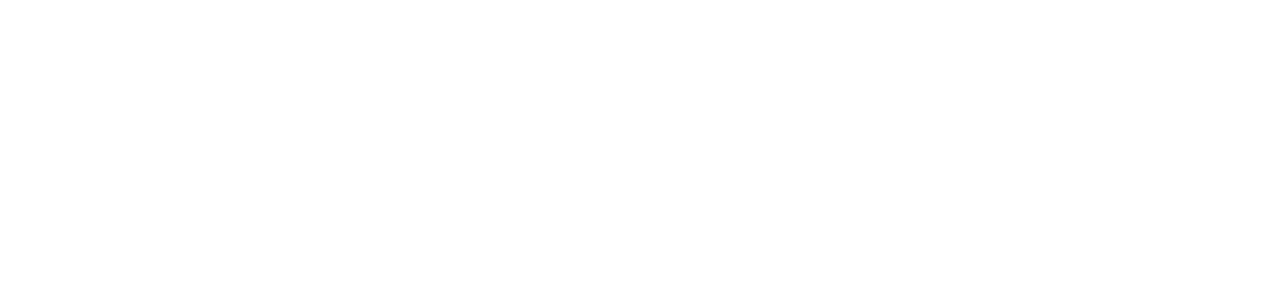
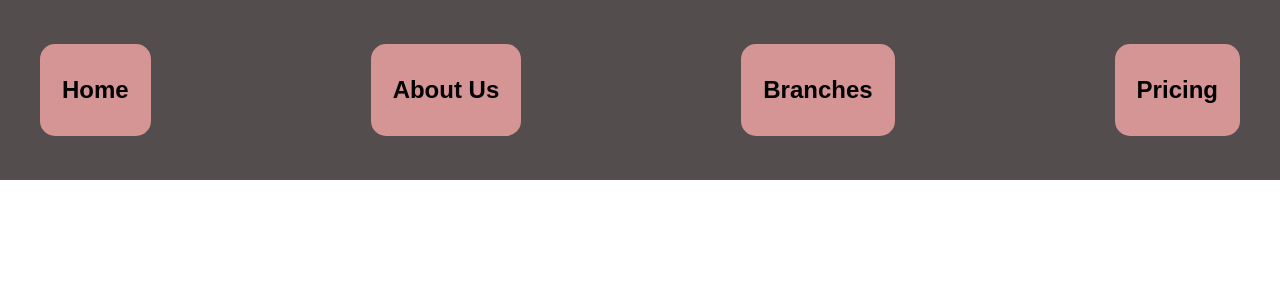
Before and after one commit to Re-Yan/my-app, a React (Create React App) app: page / in a window 1280 px wide. Shown: the top 300 px of the page. Built offline with nearby package versions, Linux system fonts and the light colour scheme.

Commit message:
Add header Section
- Added the top row buttons
- Added simple styling for the header and its buttons

```diff
--- a/public/index.html
+++ b/public/index.html
@@ -15,6 +15,8 @@
   </head>
   <body>
     <noscript>You need to enable JavaScript to run this app.</noscript>
-    <div id="root"></div>
+    <div id="root">
+      <!-- all the react components will be injected in this root div -->
+    </div>
   </body>
 </html>
--- a/src/App.css
+++ b/src/App.css
@@ -36,3 +36,33 @@
     transform: rotate(360deg);
   }
 }
+
+/* custom code start here */
+body,
+header {
+  margin: 0px;
+  padding: 0px;
+}
+.header {
+  display: flex;
+  flex-direction: column;
+  justify-content: center;
+  height: 180px;
+  background-color: #544d4d;
+}
+
+.optionRow {
+  display: flex;
+  justify-content: space-evenly;
+  gap: 180px;
+}
+
+.optionDiv {
+  padding: 30px 20px;
+  background-color: #d59595;
+  border: 2px solid #d59595;
+  border-radius: 15px;
+  margin: 0px;
+  font-size: 1.5rem;
+  font-weight: 800;
+}
--- a/src/App.js
+++ b/src/App.js
@@ -1,3 +1,19 @@
-function App() {}
+// import Header from "./header.jsx";
+import "./App.css";
+
+const App = () => {
+  return (
+    <div className="header">
+      {/* <h1>Header</h1> */}
+      <div className="optionRow">
+        <button className="optionDiv">Home</button>
+        <button className="optionDiv">About Us</button>
+        <button className="optionDiv">Branches</button>
+        <button className="optionDiv">Pricing</button>
+      </div>
+    </div>
+    // <Header />;
+  );
+};
 
 export default App;
```
Also changed, not shown: src/index.js (+6 -6 lines).
